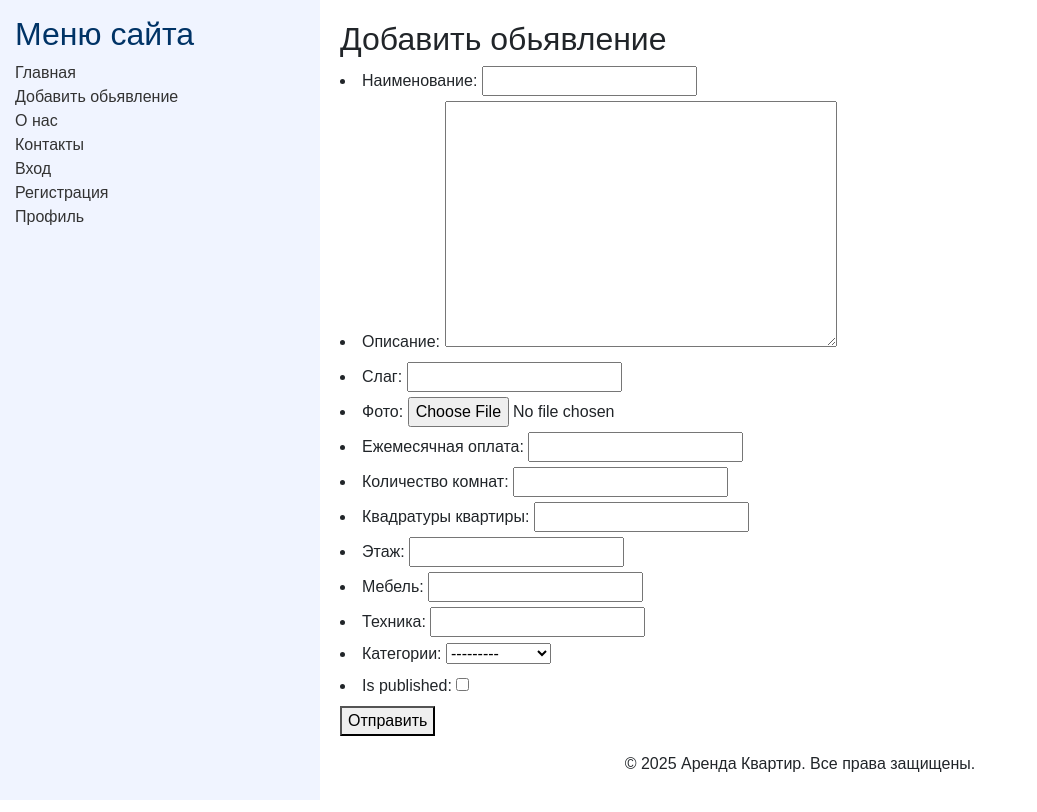
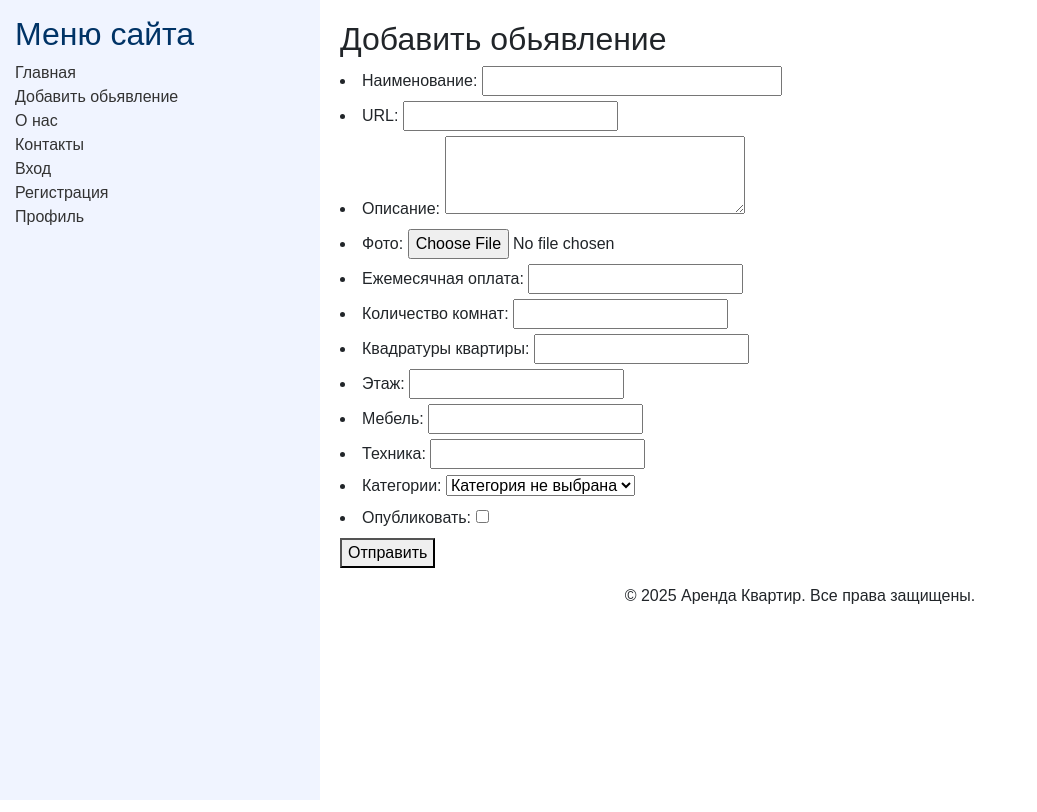
Before and after one commit to universewf/renthouse, a Django app: page /add_apartment/ in a window 1280 px wide. Shown: the whole page, without its empty margins (0-1037 px from the left). Run offline with Django 5.2, Linux system fonts and the light colour scheme; data comes from the database, SQL or seed files in the repository; both versions use the stored data as it was after the commit; some libraries are stand-ins or nearby versions.

Commit message:
small_fixes

```diff
--- a/rent_house/forms.py
+++ b/rent_house/forms.py
@@ -2,14 +2,13 @@ from django import forms
 
 from rent_house.models import Appartments, Category
 
-
 class AddPostForm(forms.ModelForm):
-    cat = forms.ModelChoiceField(queryset=Category.objects.all(),empty_label='Категория не выбрана',label='Категория')
+    cat = forms.ModelChoiceField(queryset=Category.objects.all(), empty_label="Категория не выбрана", label="Категории")
     class Meta:
         model = Appartments
         fields = ['title','slug','description','photo','payment','number_of_rooms','size_of_apartment','floor','furniture','technique','cat','is_published']
-        widgets ={
+        widgets = {
             'title': forms.TextInput(attrs={'class': 'form-input'}),
-            'description': forms.Textarea(attrs={'cols': 50, 'rows': 5}),
+            'description': forms.Textarea(attrs={'cols': 30, 'rows': 3}),
         }
-        labels = {'is_published':'Опубликовать','slug': 'URL'}
+        labels = {'slug': 'URL','is_published':'Опубликовать'}
--- a/rent_house/static/rent_house/css/styles.css
+++ b/rent_house/static/rent_house/css/styles.css
@@ -130,6 +130,24 @@ div.article-panel p.last {
     float: right;
 }
 
-div.home-info {
-    color: #9e96a2;
+.form-input {
+    width: 300px;
+    font-size: 16px;
 }
+
+.form-label {
+    display: inline-block;
+    min-width: 150px;
+    vertical-align: top;
+}
+
+.form-error ul {
+    list-style: none;
+    padding: 0;
+    color: #CC0000;
+}
+
+.form-button {
+    min-width: 200px;
+    font-size: 16px;
+}
--- a/rent_house/templates/rent_house/index.html
+++ b/rent_house/templates/rent_house/index.html
@@ -16,6 +16,7 @@
         <p>{{p.description|linebreaks|truncatewords:20}}</p>
         {% endautoescape %}
         <p><a href="{{ p.get_absolute_url }}">Читать обьявление</a></p>
+        <p><a href="{% url 'edit' p.slug %}">Изменить обьявление</a></p>
         <hr>
     </li>
     {% endfor %}
--- a/rent_house/urls.py
+++ b/rent_house/urls.py
@@ -4,11 +4,12 @@ from rent_house import views
 urlpatterns = [
     path('',views.Index.as_view(),name = 'home'),
     path('about/',views.about,name = 'about'),
-    path('post/<slug:post_slug>/',views.show_post,name='post'),
+    path('post/<slug:post_slug>/',views.ShowPost.as_view(),name='post'),
     path('login/',views.login,name='login'),
     path('logout/',views.logout,name='logout'),
     path('register/',views.register,name='register'),
     path('add_apartment/',views.add_apartment.as_view(),name='apart'),
     path('contact/',views.contact,name='contact'),
     path('profile/',views.profile,name='profile'),
+    path('edit/<slug:slug>/',views.edit_page.as_view(),name='edit'),
 ]
--- a/rent_house/views.py
+++ b/rent_house/views.py
@@ -1,9 +1,10 @@
 from django.http import HttpResponse
 from django.shortcuts import get_object_or_404, redirect, render
+from django.urls import reverse_lazy
 
 from rent_house.forms import AddPostForm
 from rent_house.models import Appartments
-from django.views.generic import TemplateView,ListView,CreateView,DetailView
+from django.views.generic import TemplateView,ListView,CreateView,DetailView,UpdateView
 
 
 class Index(ListView):
@@ -17,51 +18,39 @@ class Index(ListView):
     def get_queryset(self):
         return Appartments.objects.filter(is_published=True).select_related('cat')
 
-
-# def index(request):
-#     posts=Appartments.objects.filter(is_published=True)
-#     data = {
-#         'title':'Главная страница',
-#         'posts':posts,
-#     }
-#     return render(request,'rent_house/index.html',context=data)
-
 def about(request):
     return render(request,'rent_house/about.html',{'title':'О сайте'})
 
 
+class ShowPost(DetailView):
+    template_name = 'rent_house/post.html'
+    slug_url_kwarg = 'post_slug'
+    context_object_name = 'post'
 
-def show_post(request, post_slug):
-    post = get_object_or_404(Appartments, slug=post_slug)
-    data = {
-        'title': post.title,
-        'post': post,
-    }
-    return render(request, 'rent_house/post.html', data)
+    def get_context_data(self, **kwargs):#отображаем имя каждой записи
+        context=super().get_context_data(**kwargs)
+        context['title'] = context['post'].title
+        return context
 
-
-
-# def add_apartment(request):
-#     if request.method == 'POST':
-#         form = AddPostForm(request.POST,request.FILES)
-#         if form.is_valid():
-#             form.save()
-#             return redirect('home')
-#     else:
-#         form = AddPostForm()
-
-#     data = {
-#         'title': 'Добавление статьи',
-#         'form': form
-#     }
-#     return render(request, 'rent_house/add_apart.html', data)
+    def get_object(self,queryset=None):#отображаем только опубликованные посты
+        return get_object_or_404(Appartments.objects.filter(is_published=True),slug=self.kwargs[self.slug_url_kwarg])
+        #слаг формируется на основе slug_url_kwarg
 
 class add_apartment(CreateView):
-    model = Appartments
-    fields = '__all__'
+    form_class = AddPostForm
     template_name = 'rent_house/add_apart.html'
+    success_url= reverse_lazy('home')
     extra_context = {
         'title':'Добавить обьявление',
+    }
+
+class edit_page(UpdateView):
+    model= Appartments
+    fields= '__all__'
+    template_name = 'rent_house/edit_page.html'
+    success_url= reverse_lazy('home')
+    extra_context = {
+        'title':'Редактировать обьявление',
     }
 
 
```
Also changed, not shown: rent_house/templates/rent_house/edit_page.html (added, +10 -0 lines), db.sqlite3.
